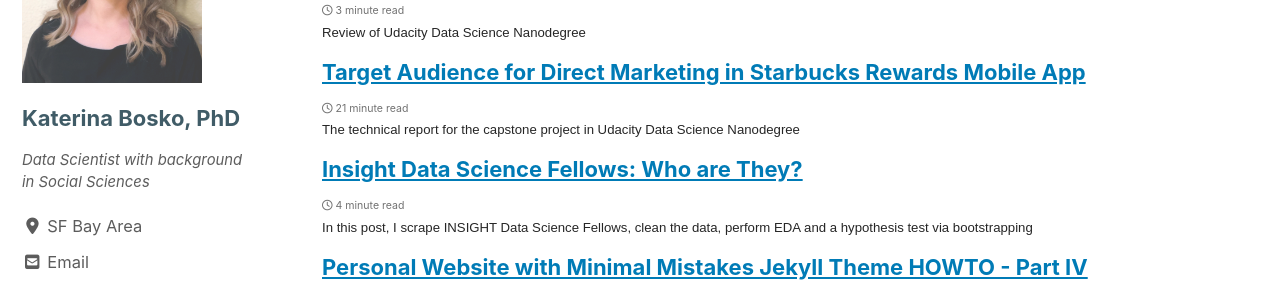
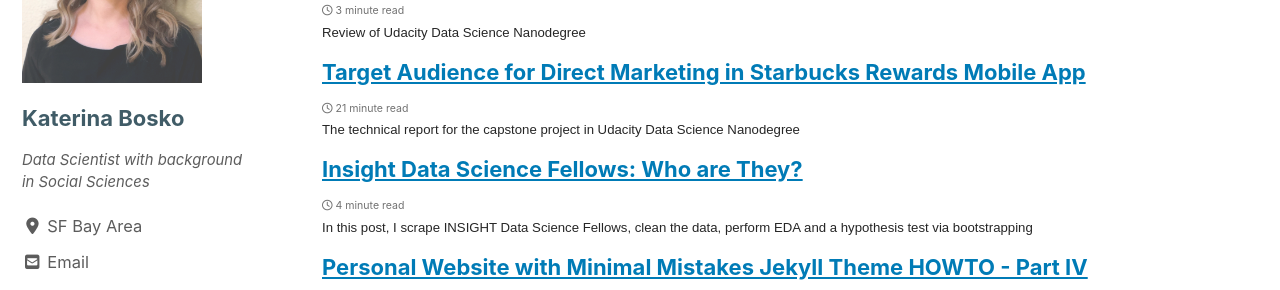
Before and after one commit to k-bosko/k-bosko.github.io, a Jekyll site: the page built from index.html, in a window 1280 px wide. Shown: the part 474-764 px from the top of the page. Built offline with Jekyll 4.4.1, drawn with Linux system fonts in a browser that asks for light colours; cached includes are drawn as plain includes; nearby versions of some CDN libraries; the list of posts is cut into pages by our own code.

Commit message:
changed path to picture source in _config.yml

```diff
--- a/_config.yml
+++ b/_config.yml
@@ -106,7 +106,7 @@
 
 # Site Author
 author:
-  name             : "Katerina Bosko, PhD"
+  name             : "Katerina Bosko"
   avatar           : "/assets/images/kbosko-color.jpg"
   bio              : "Data Scientist with background in Social Sciences"
   location         : "SF Bay Area"
@@ -309,7 +309,7 @@
     permalink: /:collection/:path/
 
 picture:
-  source: "assets/images/_originals"
+  source: "assets/images" #"assets/images/_originals"
   output: "assets/images"
   markup: "picture"
   presets:
```
